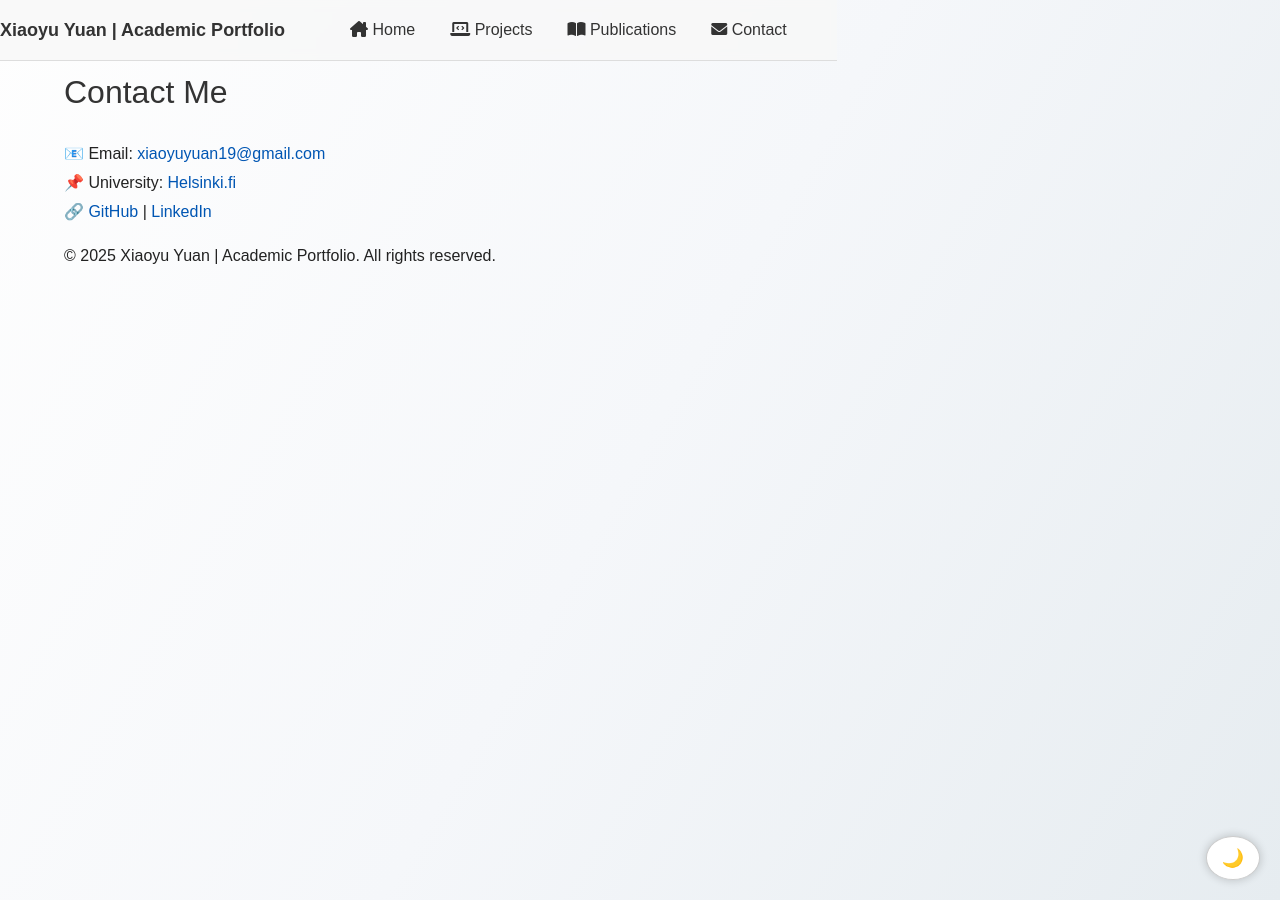
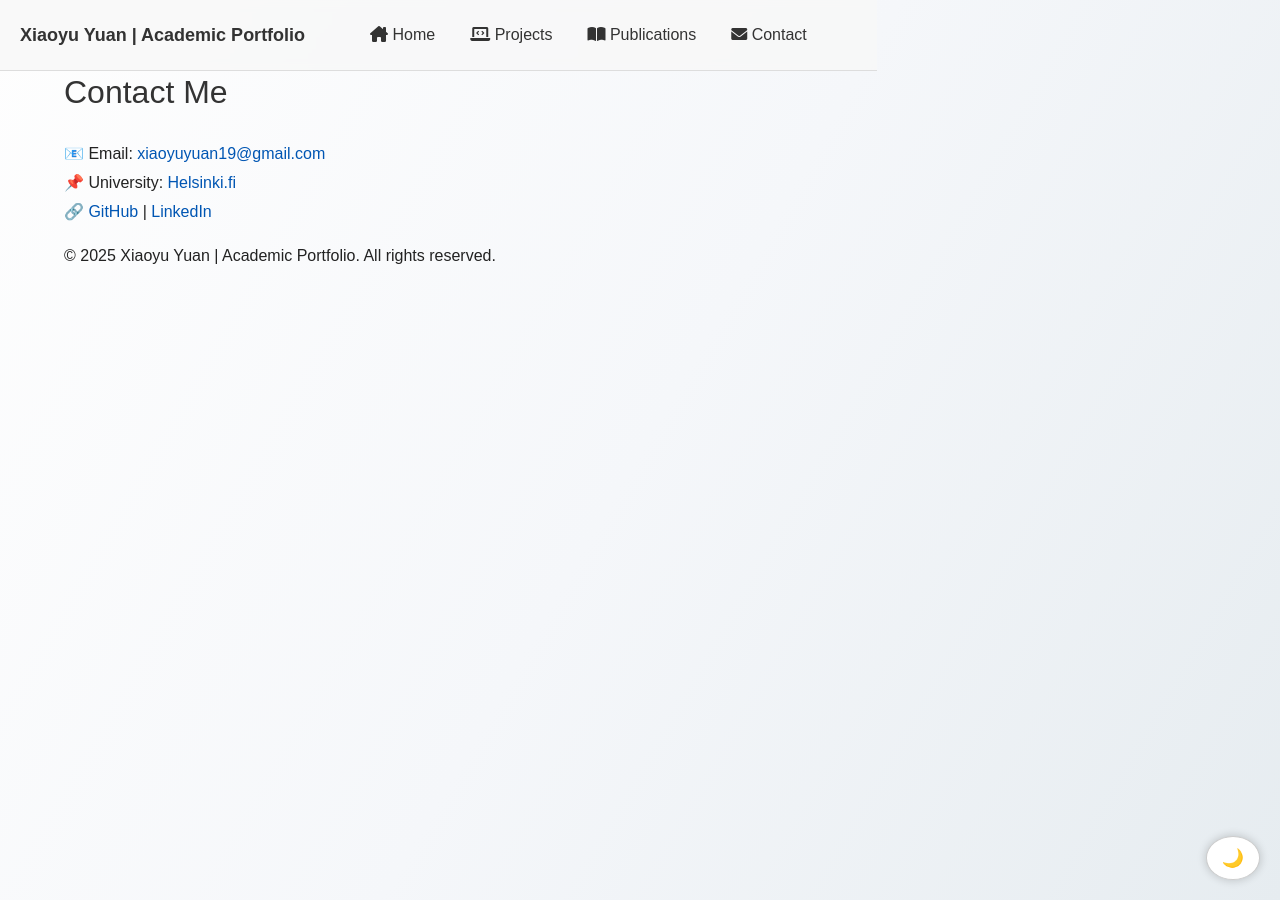
Before and after one commit to XiaoyuYuan19/portfolio, a Jekyll site: the page built from contact.md, in a window 1280 px wide. Built offline with Jekyll 4.4.1, drawn with Linux system fonts in a browser that asks for light colours.

Commit message:
Update style.css

```diff
--- a/assets/css/style.css
+++ b/assets/css/style.css
@@ -100,8 +100,7 @@ h1, h2, h3 {
     justify-content: space-between;
     align-items: center;
     max-width: 100%;
-    margin: 0 auto;
-    padding: 10px 0px; /* ✅ 变得更小更轻盈 */
+    padding: 15px 20px; /* ✅ 变得更小更轻盈 */
     background: rgba(248, 248, 248, 0.8); /* ✅ 让导航栏有点透明感 */
     border-bottom: 1px solid #ddd;
     position: fixed;
```
